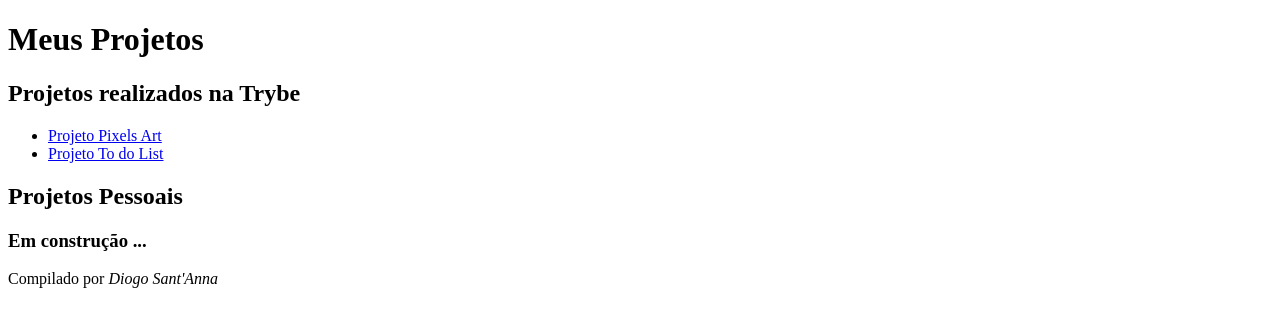
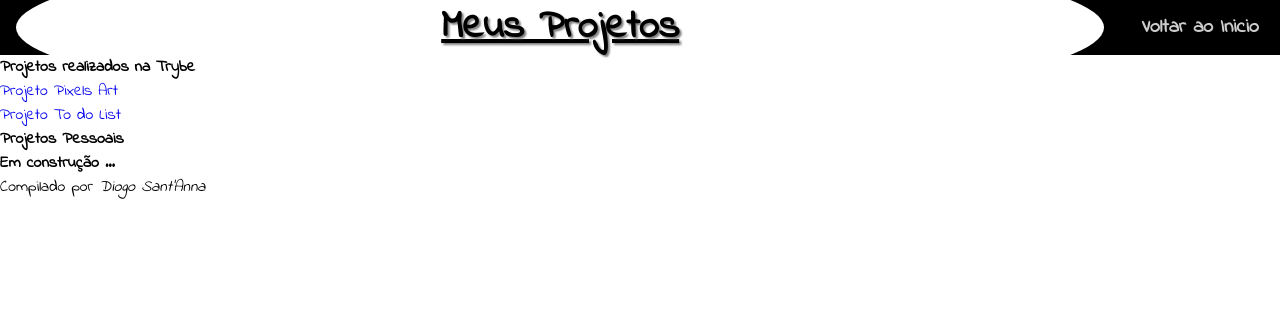
Before and after one commit to dihsantanna/dihsantanna.github.io, a plain HTML site: page projetos/projects.html in a window 1280 px wide. Drawn offline with Linux system fonts and the light colour scheme.

Commit message:
estiliza header da pagina de projetos e adiciona link de voltar ao inicio

```diff
--- a/projetos/projects.html
+++ b/projetos/projects.html
@@ -5,11 +5,14 @@
     <meta http-equiv="X-UA-Compatible" content="IE=edge">
     <meta name="viewport" content="width=device-width, initial-scale=1.0">
     <title>Projetos</title>
+    <link rel="preconnect" href="https://fonts.gstatic.com">
+    <link href="https://fonts.googleapis.com/css2?family=Indie+Flower&display=swap" rel="stylesheet">
     <link rel="stylesheet" href="./style_projects.css">
 </head>
 <body>
     <header id="header">
-        <h1 class="title">Meus Projetos</h1>
+        <h1 id="title">Meus Projetos</h1>
+        <a href="../">Voltar ao Inicio</a>
     </header>
     <main id="projects-container">
         <section id="trybeProjects-container">
--- a/projetos/style_projects.css
+++ b/projetos/style_projects.css
@@ -0,0 +1,46 @@
+* {
+  padding: 0;
+  margin: 0;
+  font-size: 100%;
+  box-sizing: border-box;
+  font-family: 'Indie Flower', cursive;
+}
+
+a {
+  text-decoration: none;
+}
+
+header {
+  display: flex;
+  justify-content: space-around;
+  align-items: center;
+  background-color: black;
+  height: 55px;
+}
+
+#title {
+  font-size: 40px;
+  background-color: white;
+  border-radius: 50%;
+  padding: 50px;
+  text-shadow: 2px 2px  2px grey;
+  text-decoration: underline;
+  flex-basis: 85vw;
+  text-align: center;
+}
+
+header a {
+  color: white;
+  background-color: transparent;
+  padding: 5px;
+  border-radius: 50%;
+  font-size: 20px;
+  font-weight: 600;
+  opacity: 0.8;
+}
+
+header a:hover {
+  opacity: 1;
+  background-color: white;
+  color: black;
+}
```
Also changed, not shown: main.html (+1 -1 lines).
